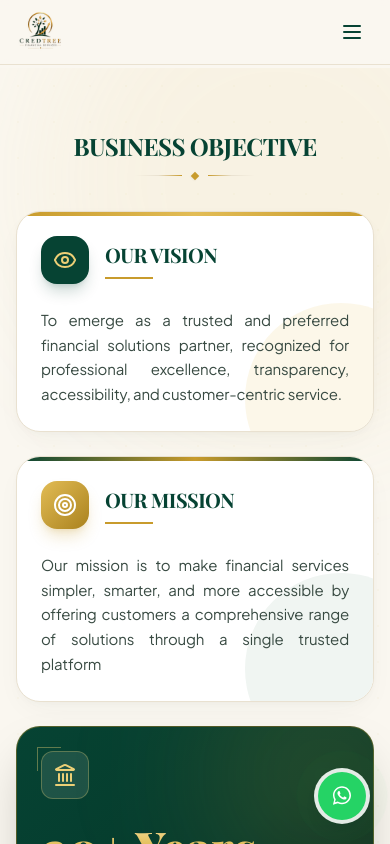
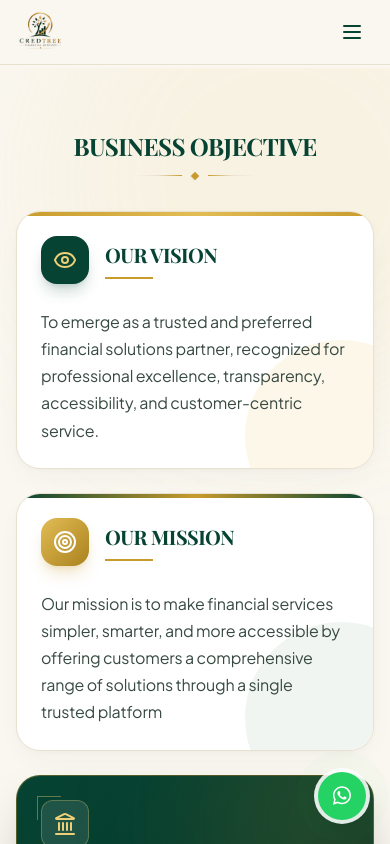
Before and after one commit to empireaeitservices8-lgtm/creditry, a Next.js app: page /about in a window 390 px wide. Shown: the top 844 px of the page. Built offline with nearby package versions, Linux system fonts and the light colour scheme; a web font is replaced by a local one.

Commit message:
add updated changes

```diff
--- a/app/globals.css
+++ b/app/globals.css
@@ -160,12 +160,23 @@
   dd,
   figcaption,
   address {
-    text-align: justify !important;
+    text-align: justify;
     text-justify: inter-word;
     hyphens: manual;
     -webkit-hyphens: manual;
     word-break: normal;
     overflow-wrap: break-word;
+  }
+
+  /* Allow text-left classes to naturally left align without stretching word spaces */
+  p.text-left,
+  li.text-left,
+  .text-left p,
+  .text-left li,
+  [class*="text-left"],
+  [class*="![text-align:left]"] {
+    text-align: left !important;
+    text-align-last: left !important;
   }
 
   .text-center p,
@@ -178,33 +189,33 @@
   }
 
   /* -------- Mobile readability: larger minimum font sizes -------- */
-  /* Body copy & list text (was 12px / 14px) -> 15px */
+  /* Body copy & list text (was 12px / 14px) -> 16px */
   p.text-xs, li.text-xs, p.text-sm, li.text-sm,
   .text-xs > p, .text-xs > li, .text-sm > p, .text-sm > li,
   .text-xs > ul > li, .text-sm > ul > li {
-    font-size: 0.9375rem !important; /* 15px */
-    line-height: 1.65 !important;
+    font-size: 1rem !important; /* 16px */
+    line-height: 1.7 !important;
   }
 
   /* Small card titles (was 12px / 14px) */
   h3.text-xs, h4.text-xs, h5.text-xs {
-    font-size: 0.875rem !important; /* 14px */
-    line-height: 1.35 !important;
+    font-size: 0.9375rem !important; /* 15px */
+    line-height: 1.4 !important;
   }
   h3.text-sm, h4.text-sm, h5.text-sm {
-    font-size: 1rem !important; /* 16px */
-    line-height: 1.35 !important;
+    font-size: 1.125rem !important; /* 18px */
+    line-height: 1.4 !important;
   }
 
   /* Form fields, links & buttons (was 12px) */
   a.text-xs, button.text-xs, label.text-xs,
   input.text-xs, select.text-xs, textarea.text-xs {
-    font-size: 0.8125rem !important; /* 13px */
+    font-size: 0.875rem !important; /* 14px */
   }
 
   /* Tiny labels / badges (was 10px / 11px) */
   .text-\[10px\], .text-\[11px\] {
-    font-size: 0.75rem !important; /* 12px */
+    font-size: 0.8125rem !important; /* 13px */
   }
 }
 
--- a/components/HowWeHelp.tsx
+++ b/components/HowWeHelp.tsx
@@ -128,12 +128,12 @@ export default function HowWeHelp() {
                     </div>
 
                     {/* Bold label as visual heading */}
-                    <h4 className="font-serif text-lg sm:text-xl sm:text-2xl font-bold text-forest-800 mb-2 sm:mb-2.5 group-hover:text-gold-700 transition-colors tracking-tight">
+                    <h4 className="font-serif text-xl sm:text-2xl font-bold text-forest-800 mb-2.5 sm:mb-3 group-hover:text-gold-700 transition-colors tracking-tight">
                       {item.title}
                     </h4>
 
                     {/* Description */}
-                    <p className="text-xs sm:text-sm text-charcoal-700 leading-relaxed font-normal">
+                    <p className="text-base sm:text-base md:text-lg text-charcoal-700 leading-relaxed font-normal text-left ![text-align:left]">
                       {item.description}
                     </p>
                   </div>
```
Also changed, not shown: 1 other file (tests, documents, lock files or other folders).
